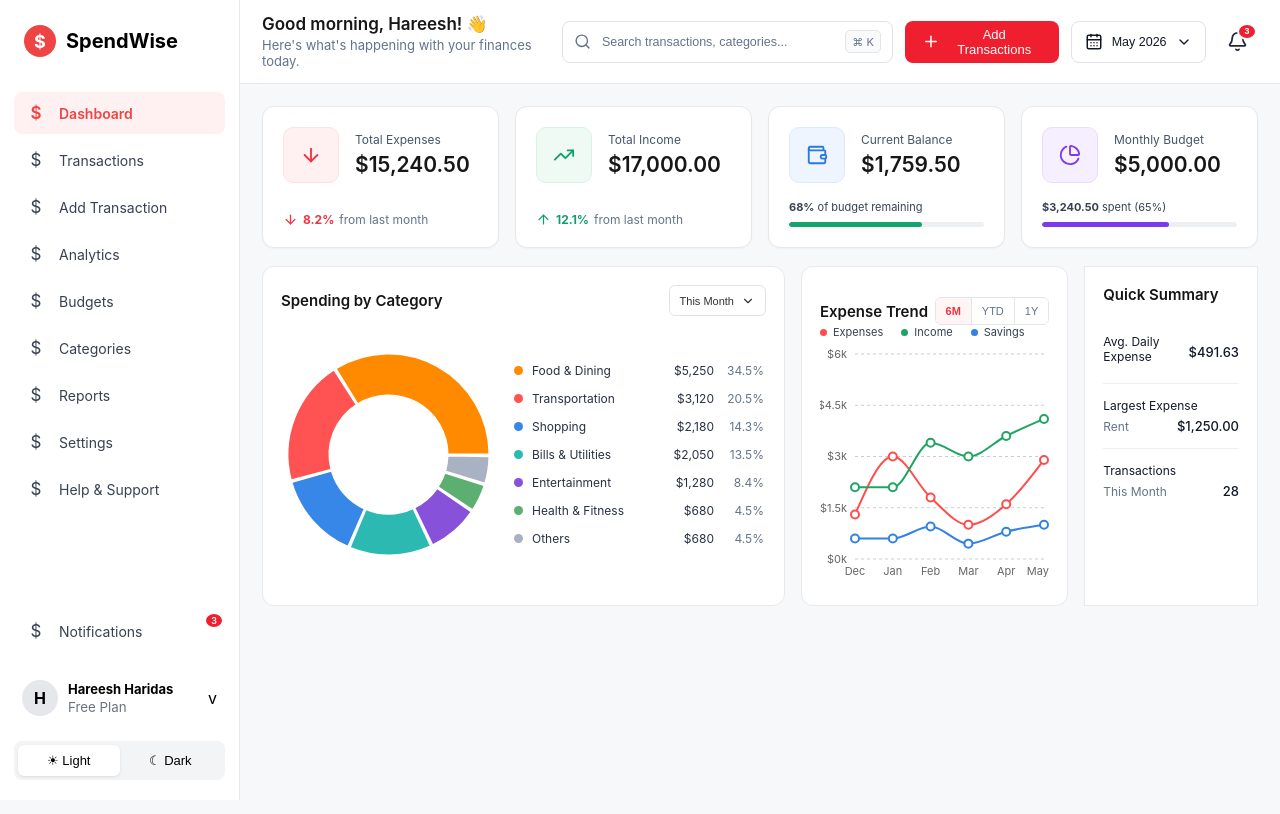
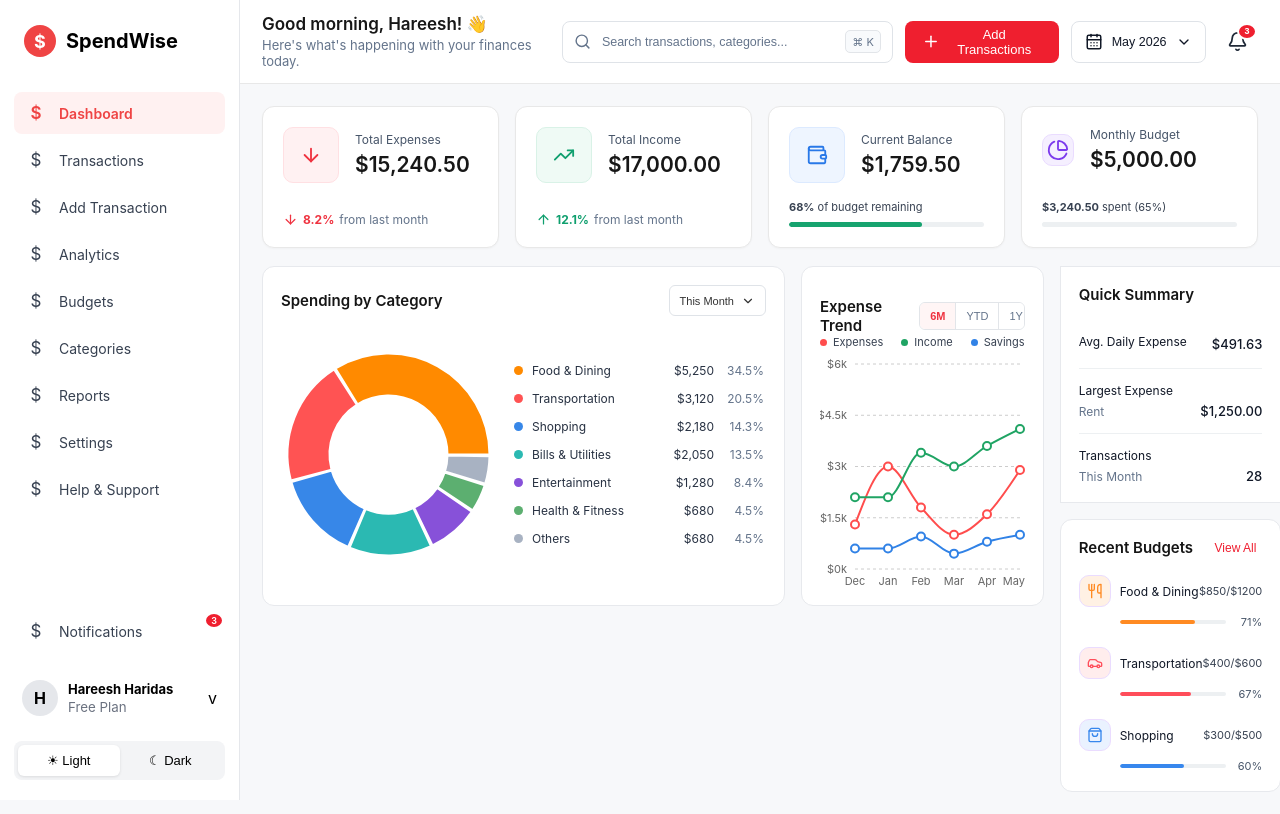
Before and after one commit to Hareesh-Haridas/SpendWise, a React (Vite) app: page / in a window 1280 px wide. Built offline with nearby package versions, Linux system fonts and the light colour scheme.

Commit message:
feat: add recent budgets section

```diff
--- a/src/App.jsx
+++ b/src/App.jsx
@@ -5,6 +5,7 @@ import SummaryCards from './components/SummaryCards/SummaryCards'
 import SpendingCategory from './components/SpendingCategory/SpendingCategory'
 import ExpenseTrend from './components/ExpenseTrend/ExpenseTrend'
 import QuickSummary from './components/QuickSummary/QuickSummary'
+import RecentBudgets from './components/RecentBudgets/RecentBudgets'
 
 function App() {
   return (
@@ -17,7 +18,10 @@ function App() {
           <div className='dashboard-grid'>
             <SpendingCategory />
             <ExpenseTrend />
-            <QuickSummary />
+            <div className='right-column'>
+              <QuickSummary />
+              <RecentBudgets />
+            </div>
           </div>
         </div>
       </main>
--- /dev/null
+++ b/src/components/RecentBudgets/RecentBudgets.css
@@ -0,0 +1,120 @@
+.recent-budgets {
+    background-color: #ffffff;
+    border: 1px solid #e7e9ed;
+    border-radius: 12px;
+    padding: 18px;
+}
+
+.recent-budgets-header {
+    display: flex;
+    align-items: center;
+    justify-content: space-between;
+    margin-bottom: 18px;
+}
+
+.recent-budgets-header h2 {
+    margin: 0;
+    font-size: 15px;
+    font-weight: 600;
+    color: #151515;
+}
+
+.recent-budgets-header button {
+    border: none;
+    background: none;
+    color: #ef1d2f;
+    font-size: 12px;
+    font-weight: 500;
+    cursor: pointer;
+}
+
+.budget-item {
+    margin-bottom: 18px;
+}
+
+.budget-item:last-child {
+    margin-bottom: 0;
+}
+
+.budget-top {
+    display: flex;
+    align-items: center;
+    justify-content: space-between;
+    margin-bottom: 8px;
+}
+
+.budget-name {
+    display: flex;
+    align-items: center;
+    gap: 9px;
+    font-size: 12px;
+    color: #111827;
+}
+
+.budget-amount {
+    font-size: 11px;
+    color: #374151;
+}
+
+.budget-icon {
+    width: 32px;
+    height: 32px;
+    border-radius: 10px;
+    display: flex;
+    align-items: center;
+    justify-content: center;
+}
+
+.budget-icon.orange {
+    background-color: #fff1e4;
+    color: #ff8a22;
+}
+
+.budget-icon.red {
+    background-color: #ffeded;
+    color: #ff4d5a;
+}
+
+.budget-icon.blue {
+    background-color: #eaf2ff;
+    color: #3787ed;
+}
+
+.budget-progress-row {
+    display: flex;
+    align-items: center;
+    gap: 8px;
+    padding-left: 41px;
+}
+
+.budget-progress {
+    flex: 1;
+    height: 4px;
+    background-color: #edf0f2;
+    border-radius: 10px;
+    overflow: hidden;
+}
+
+.budget-progress-fill {
+    height: 100%;
+    border-radius: 10px;
+}
+
+.budget-progress-fill.orange {
+    background-color: #ff8a22;
+}
+
+.budget-progress-fill.red {
+    background-color: #ff4d5a;
+}
+
+.budget-progress-fill.blue {
+    background-color: #3787ed;
+}
+
+.budget-percentage {
+    width: 28px;
+    font-size: 11px;
+    color: #475569;
+    text-align: right;
+}
--- /dev/null
+++ b/src/components/RecentBudgets/RecentBudgets.jsx
@@ -0,0 +1,70 @@
+import React from 'react'
+import './RecentBudgets.css'
+import {
+    Utensils,
+    Car,
+    ShoppingBag
+} from 'lucide-react'
+
+function RecentBudgets() {
+
+    const budgets = [{
+        name: 'Food & Dining',
+        spent: 850,
+        budget: 1200,
+        percentage: 71,
+        color: 'orange',
+        icon: Utensils
+    },
+    {
+        name: 'Transportation',
+        spent: 400,
+        budget: 600,
+        percentage: 67,
+        color: 'red',
+        icon: Car
+    },
+    {
+        name: 'Shopping',
+        spent: 300,
+        budget: 500,
+        percentage: 60,
+        color: 'blue',
+        icon: ShoppingBag
+    }];
+
+    return (
+        <section className='recent-budgets'>
+            <div className='recent-budgets-header'>
+                <h2>Recent Budgets</h2>
+                <button>View All</button>
+            </div>
+            <div className='budget-list'>
+                {budgets.map((budget) => (
+                    <div className='budget-item' key={budget.name}>
+                        <div className='budget-top'>
+                            <div className='budget-name'>
+                                <div className={`budget-icon ${budget.color}`}>
+                                    <budget.icon size={16} />
+                                </div>
+                                <span>{budget.name}</span>
+                            </div>
+                            <span className='budget-amount'>${budget.spent}/${budget.budget}</span>
+                        </div>
+                        <div className='budget-progress-row'>
+                            <div className='budget-progress'>
+                                <div className={`budget-progress-fill ${budget.color}`}
+                                    style={{ width: `${budget.percentage}%` }}>
+
+                                </div>
+                            </div>
+                            <span className='budget-percentage'>{budget.percentage}%</span>
+                        </div>
+                    </div>
+                ))}
+            </div>
+        </section >
+    )
+}
+
+export default RecentBudgets
--- a/src/index.css
+++ b/src/index.css
@@ -31,3 +31,9 @@ body {
     gap: 16px;
     margin-top: 18px;
 }
+
+.right-column {
+    display: flex;
+    flex-direction: column;
+    gap: 16px;
+}
```
